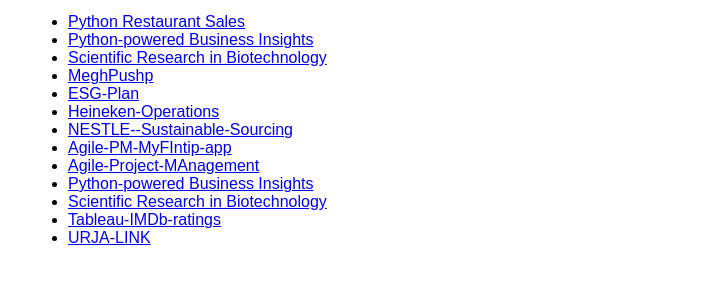
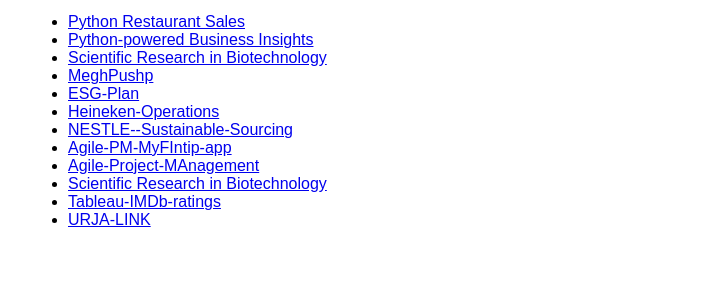
Before and after one commit to Arunima-Bollampally/Arunima-Bollampally, a plain HTML site: page index.html in a window 1280 px wide. Shown: the part 129-410 px from the top of the page, without its empty margins (0-728 px from the left). Drawn offline with Linux system fonts and the light colour scheme.

Commit message:
Update index.html

```diff
--- a/index.html
+++ b/index.html
@@ -20,8 +20,7 @@
     <li><a href="https://github.com/Arunima-Bollampally/NESTLE--Sustainable-Sourcing" target="_blank">NESTLE--Sustainable-Sourcing</a></li>
     <li><a href="https://github.com/Arunima-Bollampally/Agile-PM-MyFIntip-app" target="_blank">Agile-PM-MyFIntip-app</a></li>
      <li><a href="https://github.com/Arunima-Bollampally/Agile-Project-MAnagement"target="_blank">Agile-Project-MAnagement</a></li>
-    <li><a href="https://github.com/Arunima-Bollampally/Python-powered-Business-Insights">Python-powered Business Insights</a></li>
-    <li><a href="https://github.com/Arunima-Bollampally/Scientific-Research-in-Biotechnology">Scientific Research in Biotechnology</a></li>
+     <li><a href="https://github.com/Arunima-Bollampally/Scientific-Research-in-Biotechnology">Scientific Research in Biotechnology</a></li>
     <li><a href="https://github.com/Arunima-Bollampally/Tableau-IMDb-ratings" target="_blank">Tableau-IMDb-ratings</a></li>
     <li><a href="https://github.com/Arunima-Bollampally/URJA-LINK" target="_blank">URJA-LINK</a></li>
 
```
